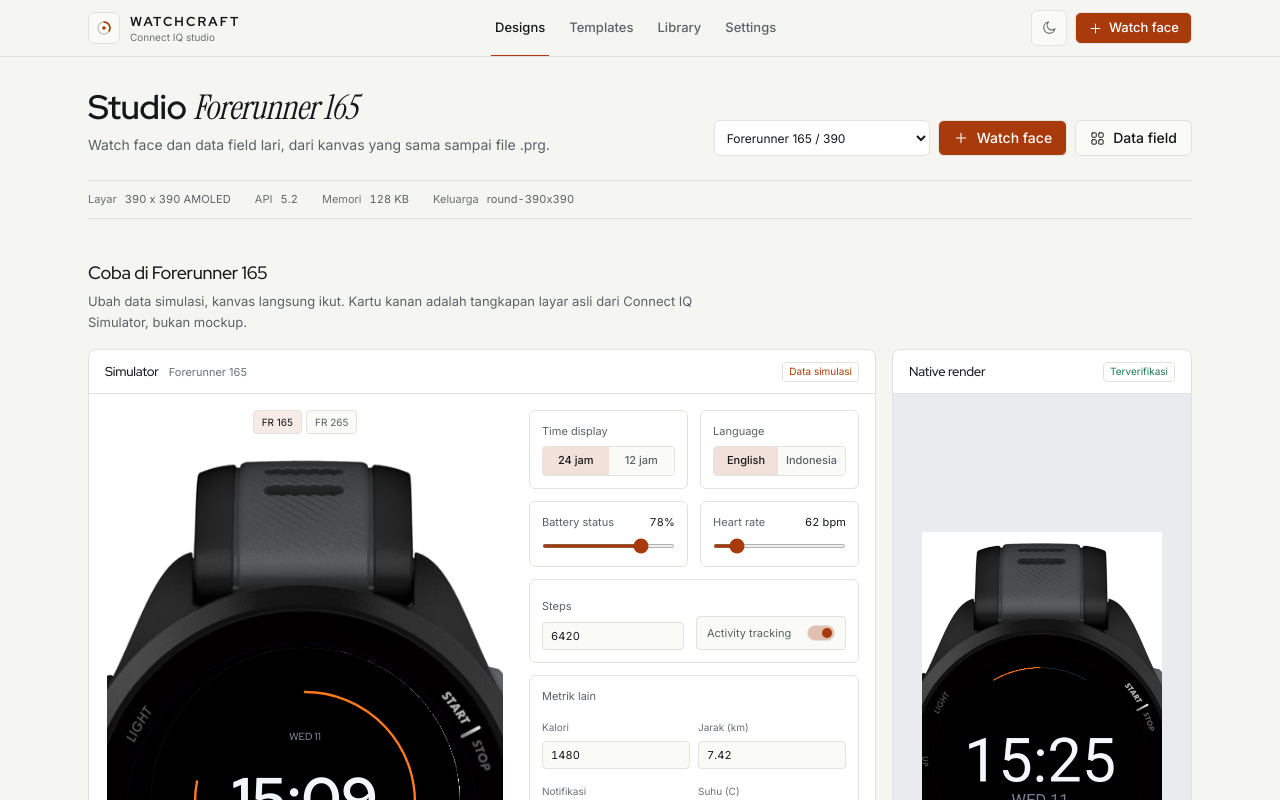
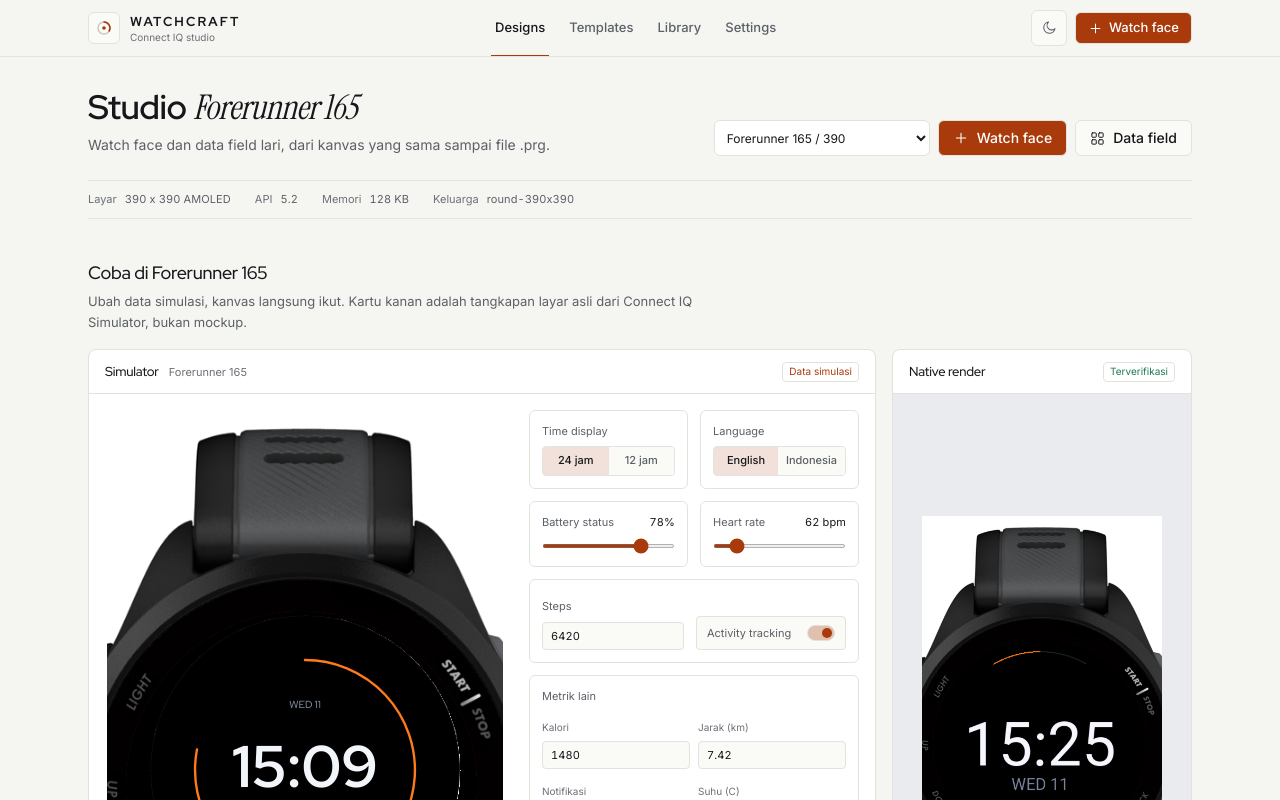
Before and after one commit to albiruby/WatchCraft, a Next.js app: page / in a window 1280 px wide. Shown: the top 800 px of the page. Built offline with nearby package versions, Linux system fonts and the light colour scheme.

Commit message:
fix: sync preview frame with selected device

```diff
--- a/src/app/page.tsx
+++ b/src/app/page.tsx
@@ -121,7 +121,7 @@ export default function DashboardPage() {
           </p>
         </div>
         <div className="mt-4 grid gap-4 xl:grid-cols-[1fr_300px]">
-          <SimulatorPanel design={previewDesign} deviceName={device.name} />
+          <SimulatorPanel design={previewDesign} device={device} />
           <Card className="flex flex-col overflow-hidden">
             <CardHeader
               title="Native render"
--- a/src/components/SimulatorPanel.tsx
+++ b/src/components/SimulatorPanel.tsx
@@ -3,7 +3,8 @@
 import { useEffect, useState } from "react";
 
 import { DeviceFrame } from "@/components/DeviceFrame";
-import { FRAMES, type FrameSpec } from "@/core/frames";
+import { FRAMES } from "@/core/frames";
+import type { DeviceInfo } from "@/core/device-list";
 import { DisplayListSvg } from "@/components/DisplayListSvg";
 import { Badge, Button, Card, CardHeader } from "@/components/ui";
 import type { Design } from "@/core/schema";
@@ -161,14 +162,13 @@ function Switch({  label,
 
 export function SimulatorPanel({
   design,
-  deviceName,
+  device,
 }: {
   design: Design;
-  deviceName?: string;
+  device: DeviceInfo;
 }) {
   const [settings, setSettings] = useState<SimulationSettings>(DEFAULT_SIMULATION);
   const [ready, setReady] = useState(false);
-  const [frameId, setFrameId] = useState<FrameSpec["id"]>("fr165");
 
   useEffect(() => {
     setSettings(loadSettings());
@@ -187,36 +187,22 @@ export function SimulatorPanel({
   const data = buildSimulationData(settings);
   const patch = (next: Partial<SimulationSettings>) =>
     setSettings((current) => ({ ...current, ...next }));
-  const frame = FRAMES[frameId];
-  const scale = frameId === "fr265" ? 0.62 : 0.9;
+  const directFrame = FRAMES[device.id as keyof typeof FRAMES];
+  const bySizeFrame = device.width === 416 ? FRAMES.fr265 : device.width === 390 ? FRAMES.fr165 : null;
+  const frame = directFrame ?? bySizeFrame;
+  const scale = frame?.id === "fr265" ? 0.62 : 0.9;
 
   return (
     <Card className="overflow-hidden">
       <CardHeader
         title="Simulator"
-        meta={deviceName ?? "Forerunner 165"}
+        meta={device.name}
         action={<Badge tone="accent">Data simulasi</Badge>}
       />
 
       <div className="grid gap-6 p-4 lg:grid-cols-[400px_1fr]">
         <div className="mx-auto w-full max-w-[400px]">
-          <div className="mb-2 flex justify-center gap-1">
-            {Object.values(FRAMES).map((item) => (
-              <button
-                key={item.id}
-                type="button"
-                onClick={() => setFrameId(item.id)}
-                aria-pressed={frameId === item.id}
-                className={
-                  frameId === item.id
-                    ? "h-6 rounded border border-accent/50 bg-accent/10 px-2 text-[10px] text-ink"
-                    : "h-6 rounded border border-line bg-raised px-2 text-[10px] text-muted hover:text-ink"
-                }
-              >
-                {item.label.replace("Forerunner ", "FR ")}
-              </button>
-            ))}
-          </div>
+          {frame ? (
             <div
               style={{ width: frame.width * scale, height: frame.height * scale }}
               className="mx-auto"
@@ -232,6 +218,19 @@ export function SimulatorPanel({
                 </DeviceFrame>
               </div>
             </div>
+          ) : (
+            <div className="mx-auto grid aspect-square w-full max-w-[340px] place-items-center rounded-full border border-line bg-[#0e1013] p-8 text-center">
+              <div>
+                <p className="text-[13px] text-white/85">{device.name}</p>
+                <p className="mono mt-1 text-[11px] text-white/45">
+                  {device.width} x {device.height} {device.display.toUpperCase()}
+                </p>
+                <p className="mt-3 text-[10px] leading-relaxed text-white/35">
+                  Frame visual belum tersedia untuk model ini.
+                </p>
+              </div>
+            </div>
+          )}
           <div className="mt-2 flex items-center justify-between gap-2">
             <span className="text-[11px] text-faint">
               {design.name}
```
Lines whose indentation alone changed are shown as unchanged.
